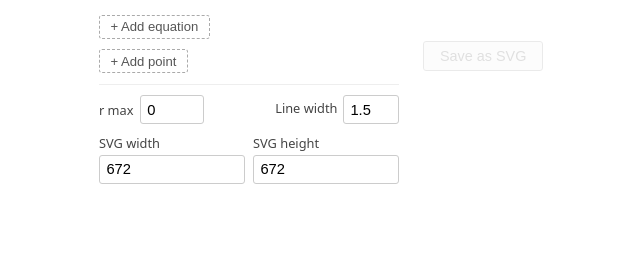
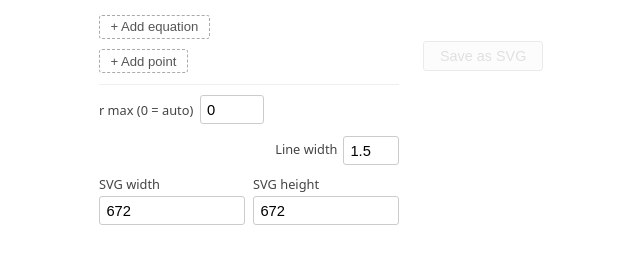
Before and after one commit to pjm316/graphinator, a website with bundled scripts: page 2d/polar/index.html in a window 1280 px wide. Shown: the part 111-374 px from the top of the page, without its empty margins (15-655 px from the left). Built offline with nearby package versions, Linux system fonts and the light colour scheme.

Commit message:
updated r max label for polar grapher

```diff
--- a/2d/polar/index.html
+++ b/2d/polar/index.html
@@ -23,7 +23,7 @@
         <hr />
         <div class="check-row">
           <div class="inline-field">
-            <label for="pol-rmax">r max</label>
+            <label for="pol-rmax">r max (0 = auto)</label>
             <input id="pol-rmax" type="number" value="0" min="0" step="0.5" />
           </div>
           <div class="lw-wrap">
```
